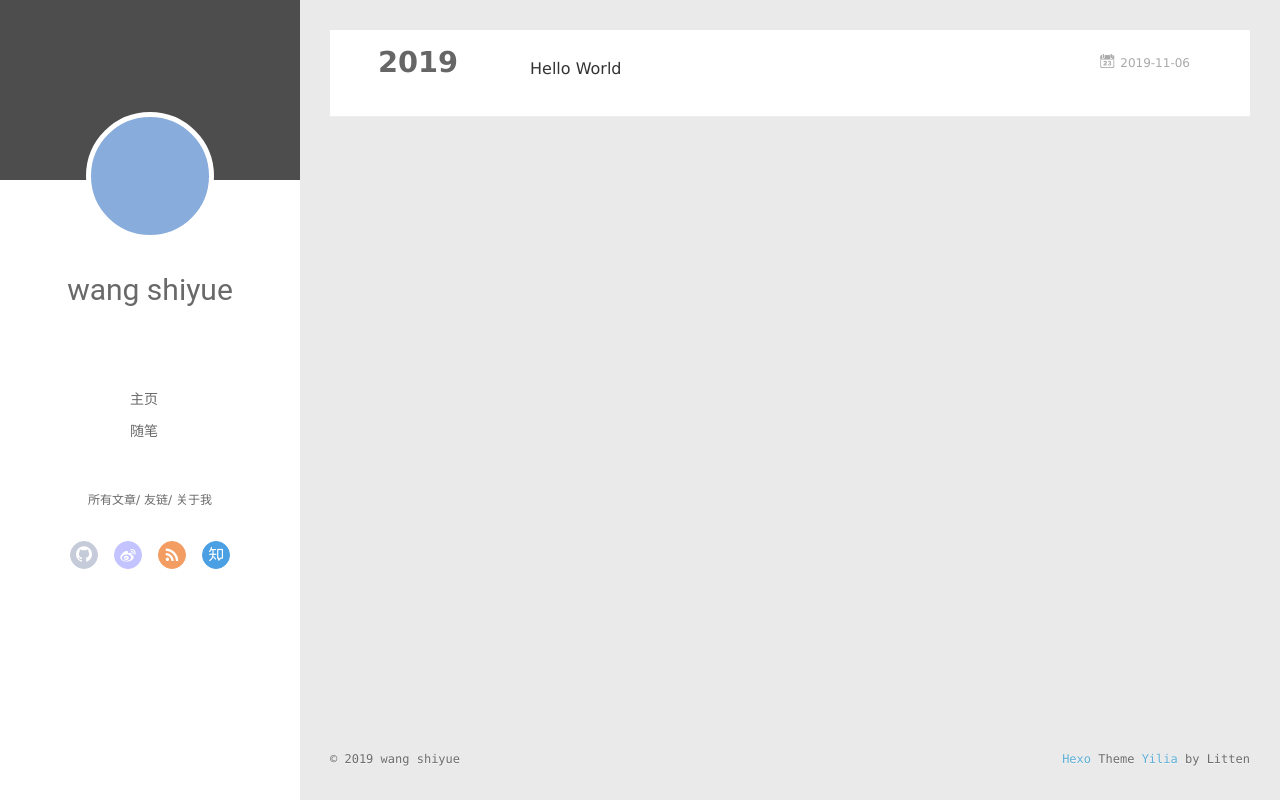
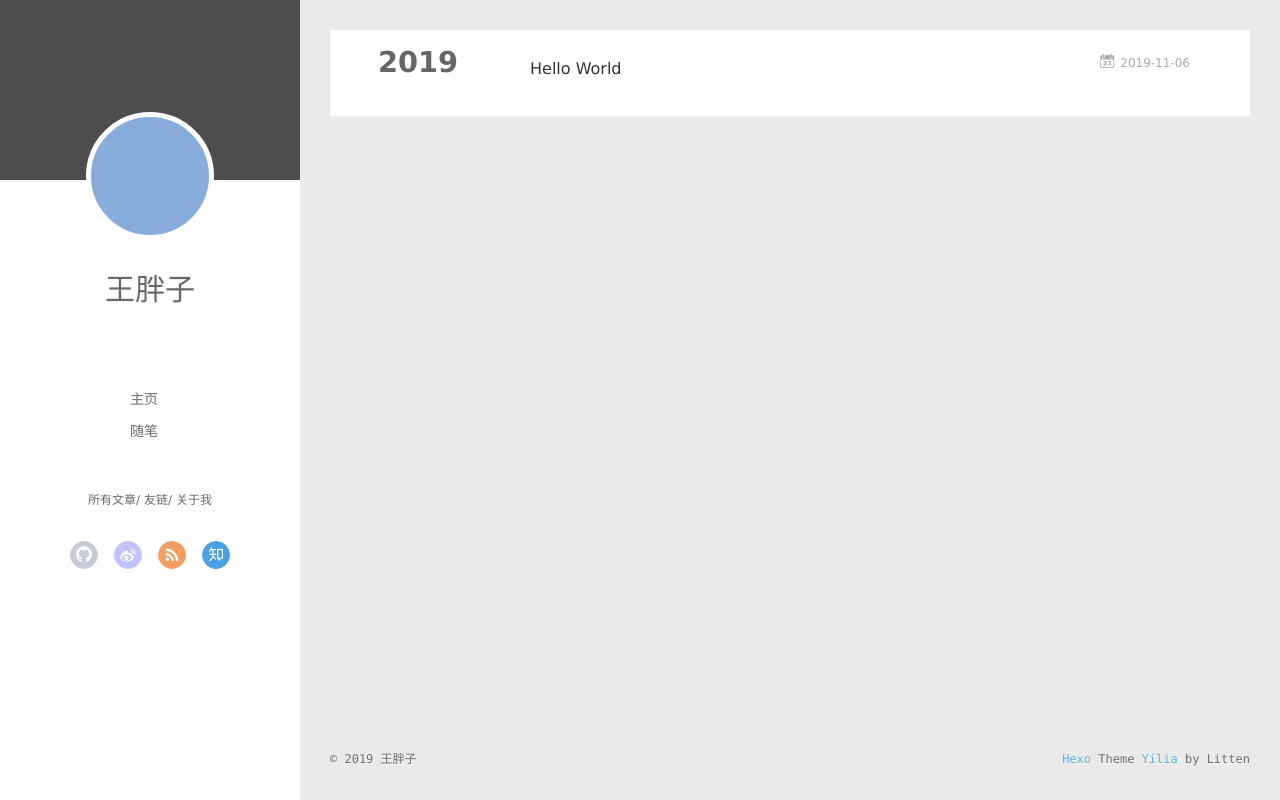
Before and after one commit to wangsy12138/wangsy12138.github.io, a plain HTML site: page archives/index.html in a window 1280 px wide. Drawn offline with Linux system fonts and the light colour scheme; no server answers.

Commit message:
Site updated: 2019-11-07 08:24:23

```diff
--- a/archives/index.html
+++ b/archives/index.html
@@ -45,7 +45,7 @@
 			<img src="" class="js-avatar">
 		</a>
 		<hgroup>
-		  <h1 class="header-author"><a href="/">wang shiyue</a></h1>
+		  <h1 class="header-author"><a href="/">王胖子</a></h1>
 		</hgroup>
 
 
@@ -103,7 +103,7 @@
 				<img src="" class="js-avatar">
 			</div>
 			<hgroup>
-			  <h1 class="header-author js-header-author">wang shiyue</h1>
+			  <h1 class="header-author js-header-author">王胖子</h1>
 			</hgroup>
 
 
@@ -201,7 +201,7 @@
   <div class="outer">
     <div id="footer-info">
     	<div class="footer-left">
-    		&copy; 2019 wang shiyue
+    		&copy; 2019 王胖子
     	</div>
       	<div class="footer-right">
       		<a href="http://hexo.io/" target="_blank">Hexo</a>  Theme <a href="https://github.com/litten/hexo-theme-yilia" target="_blank">Yilia</a> by Litten
```
Also changed, not shown: 2019/11/06/hello-world/index.html (+3 -3 lines), archives/2019/11/index.html (+3 -3 lines), archives/2019/index.html (+3 -3 lines), index.html (+3 -3 lines).
